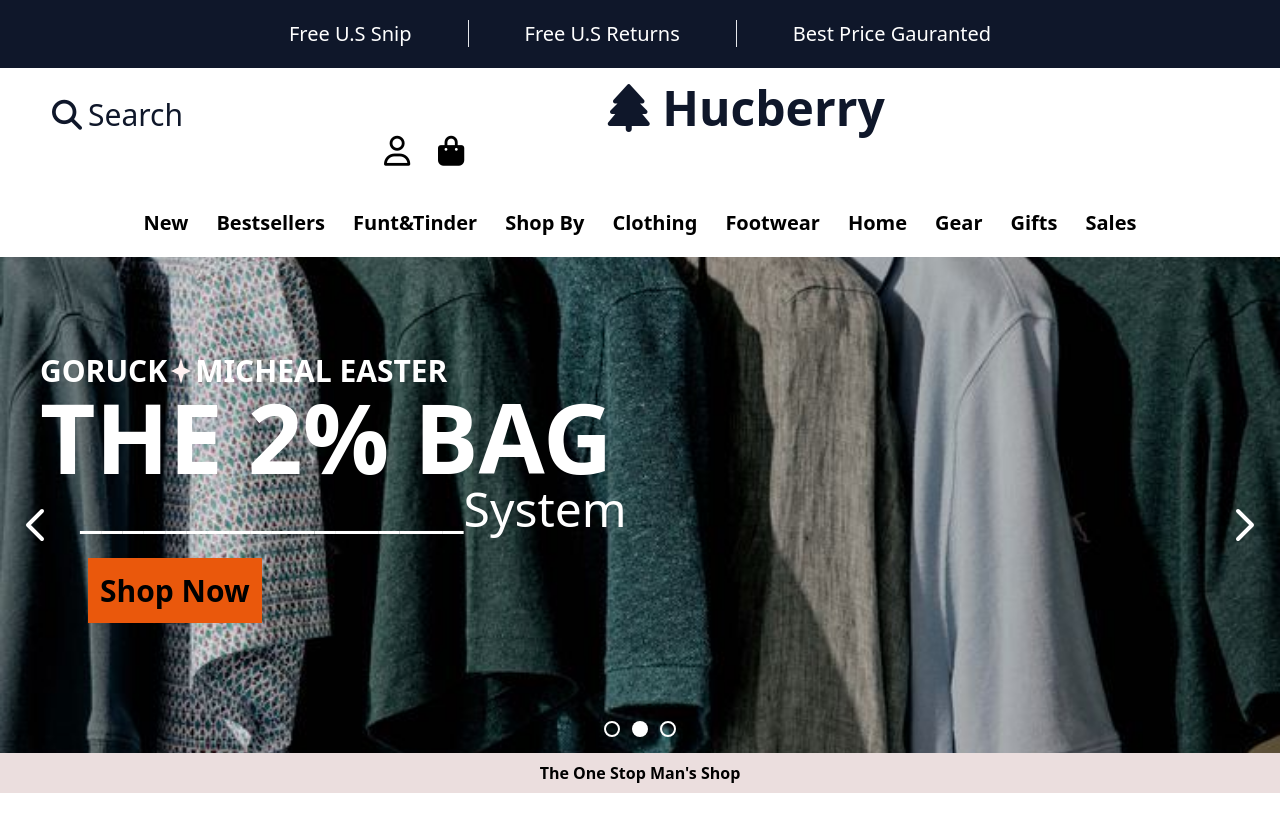
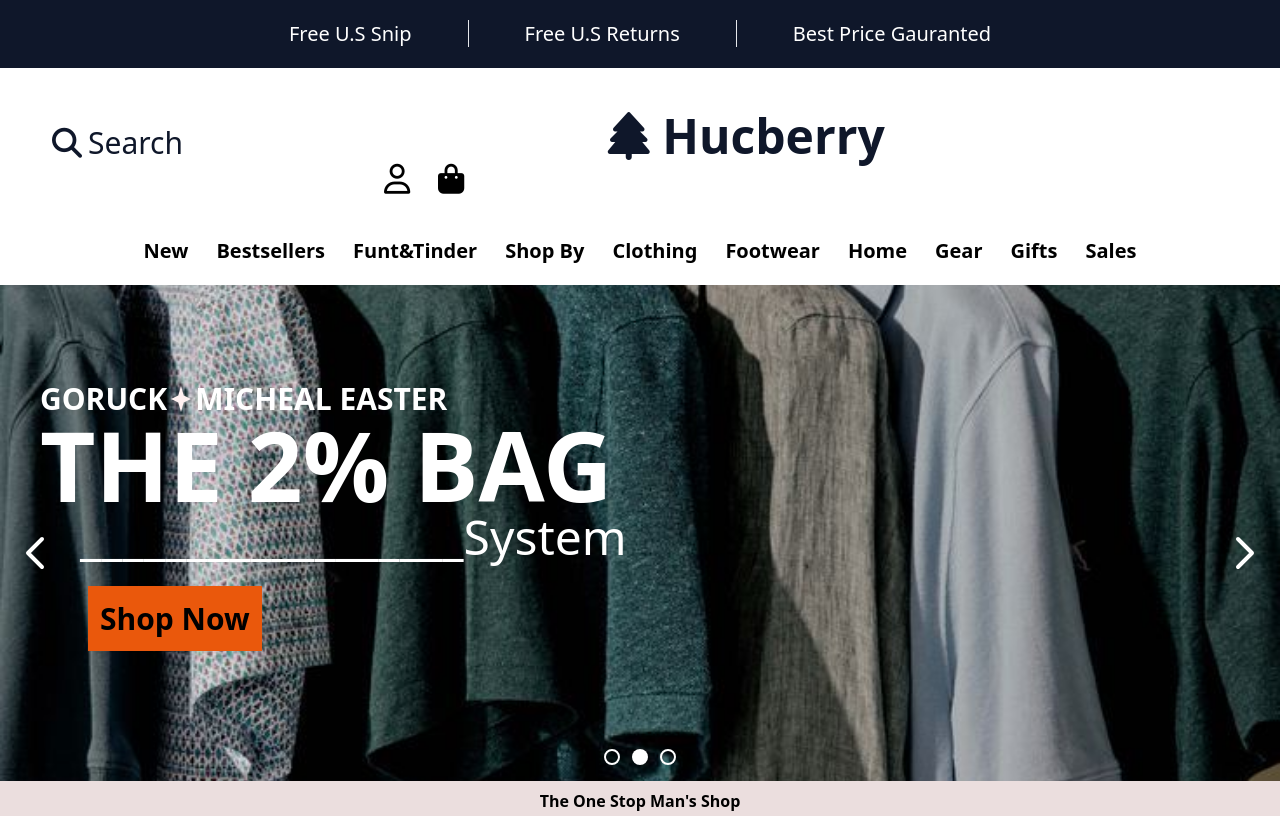
Before and after one commit to Youstina-Sameh/Hucberry_for_Men, a website: page src/home.html in a window 1280 px wide. Shown: the top 816 px of the page. Drawn offline with Linux system fonts and the light colour scheme.

Commit message:
Update project

```diff
--- a/src/home.html
+++ b/src/home.html
@@ -13,13 +13,13 @@
 </head>
 
 <body>
-  <header>
-    <div class="bg-slate-900 text-white py-5 text-center divide-x font-normal text-xl">
+  <heade>
+    <div class="bg-slate-900 text-white py-5 text-center divide-x font-normal text-xl fixed top-0 left-0 w-full z-10">
       <span class="pl-14 pr-14">Free U.S Snip</span><span class="pl-14 pr-14">Free U.S Returns</span><span
         class="pl-14 pr-14">Best Price Gauranted</span>
     </div>
 
-    <div class="mt-4">
+    <div class="mt-28">
       <div class="inline relative ml-10 text-3xl text-slate-900">
         <div class="absolute inset-y-0 start-0 flex items-center ps-3 pointer-events-none">
           <i class="fa-solid fa-magnifying-glass"></i>
@@ -35,6 +35,7 @@
         <span><a href="#"><i class="fa-solid fa-bag-shopping pl-5"></i></a></span>
       </div>
     </div>
+  </header>
 
   <div class="mt-10">
     <nav class="text-center text-xl font-semibold flex gap-7 justify-center">
@@ -43,7 +44,6 @@
         href="#">Sales</a>
     </nav>
   </div>
-  </header>
   <!--first carousel-->
   <div class="container mx-auto mt-5 relative">
     <div class="sliderAx h-96">
```
Also changed, not shown: dist/output.css. Lines whose indentation alone changed are shown as unchanged.
